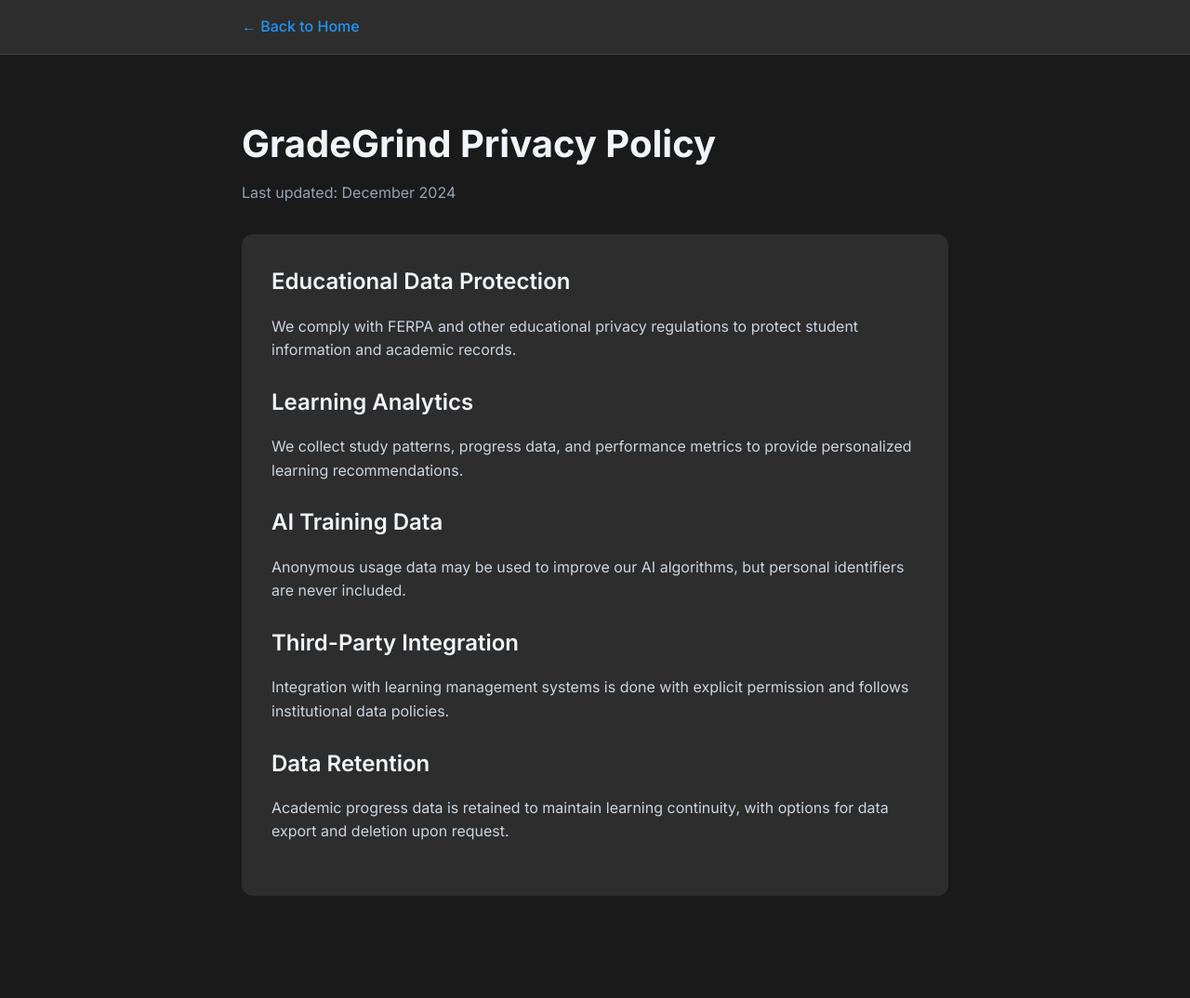
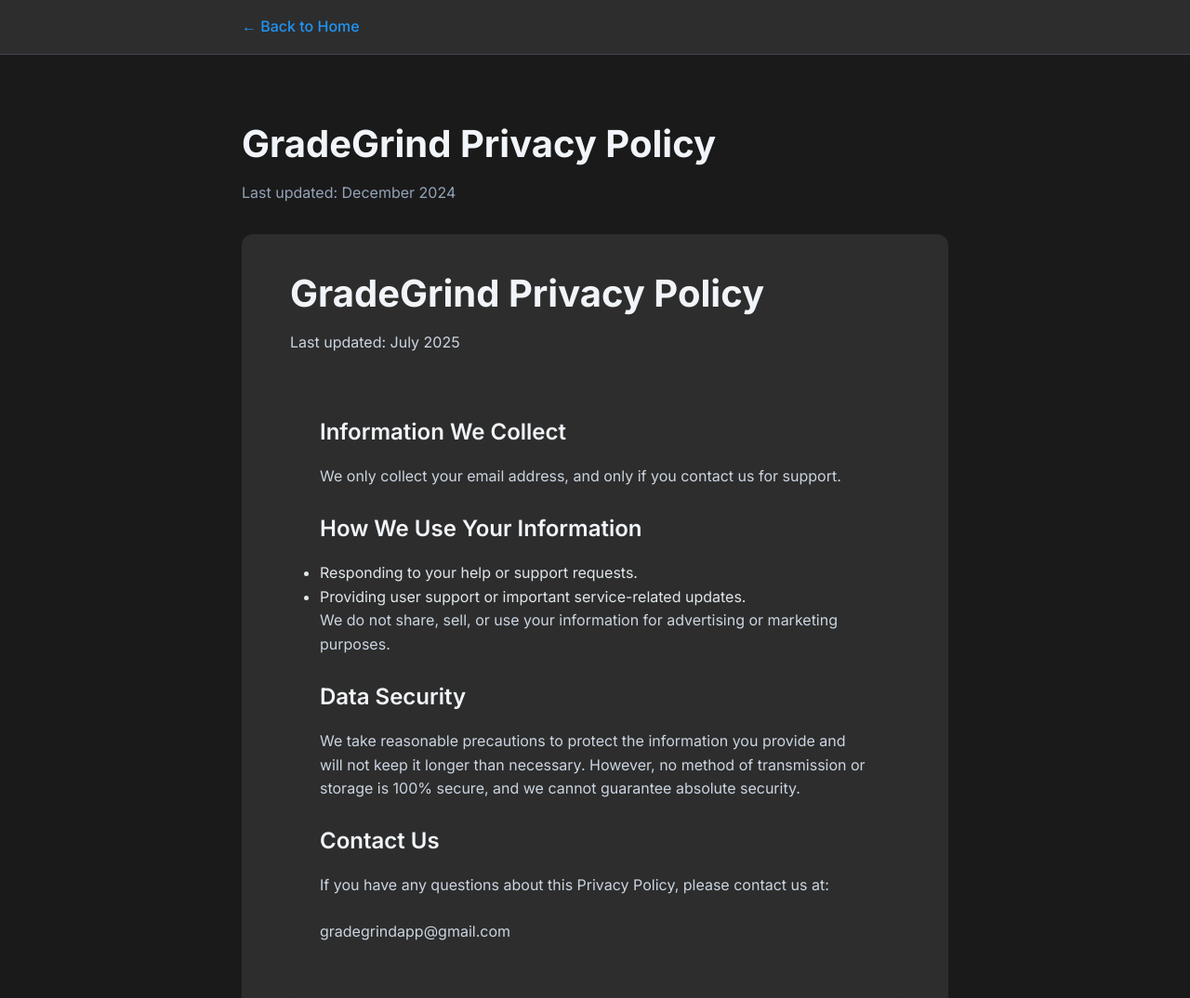
Before and after one commit to ryancrummer/healthyai-site, a plain HTML site: page gradegrind-privacy.html in a window 1280 px wide. Shown: the top 1074 px of the page at 93% size. Before the commit the page ends 1028 px from the top, so only its background shows below. Drawn offline with Linux system fonts and the light colour scheme.

Commit message:
Update gradegrind-privacy.html

```diff
--- a/gradegrind-privacy.html
+++ b/gradegrind-privacy.html
@@ -86,20 +86,34 @@
             </div>
 
             <div class="content">
-                <h2>Educational Data Protection</h2>
-                <p>We comply with FERPA and other educational privacy regulations to protect student information and academic records.</p>
+                <div class="container">
+            <div class="header">
+                <h1>GradeGrind Privacy Policy</h1>
+                <p>Last updated: July 2025</p>
+            </div>
 
-                <h2>Learning Analytics</h2>
-                <p>We collect study patterns, progress data, and performance metrics to provide personalized learning recommendations.</p>
+            <div class="content">
+                <h2>Information We Collect</h2>
+                <p>We only collect your email address, and only if you contact us for support.</p>
 
-                <h2>AI Training Data</h2>
-                <p>Anonymous usage data may be used to improve our AI algorithms, but personal identifiers are never included.</p>
+                <h2>How We Use Your Information</h2>
+                <ul>
+                  <li>Responding to your help or support requests.</li>
+                  <li>Providing user support or important service-related updates.</li>
+                </ul>
+                <p>We do not share, sell, or use your information for advertising or marketing purposes.</p>
 
-                <h2>Third-Party Integration</h2>
-                <p>Integration with learning management systems is done with explicit permission and follows institutional data policies.</p>
+                <h2>Data Security</h2>
+                <p>
+                  We take reasonable precautions to protect the information you provide and will not keep it longer than necessary.
+                  However, no method of transmission or storage is 100% secure, and we cannot guarantee absolute security.
+                </p>
 
-                <h2>Data Retention</h2>
-                <p>Academic progress data is retained to maintain learning continuity, with options for data export and deletion upon request.</p>
+        <h2>Contact Us</h2>
+        <p>If you have any questions about this Privacy Policy, please contact us at:</p>
+        <p class="mono">gradegrindapp@gmail.com</p>
+            </div>
+        </div>
             </div>
         </div>
     </main>
```
